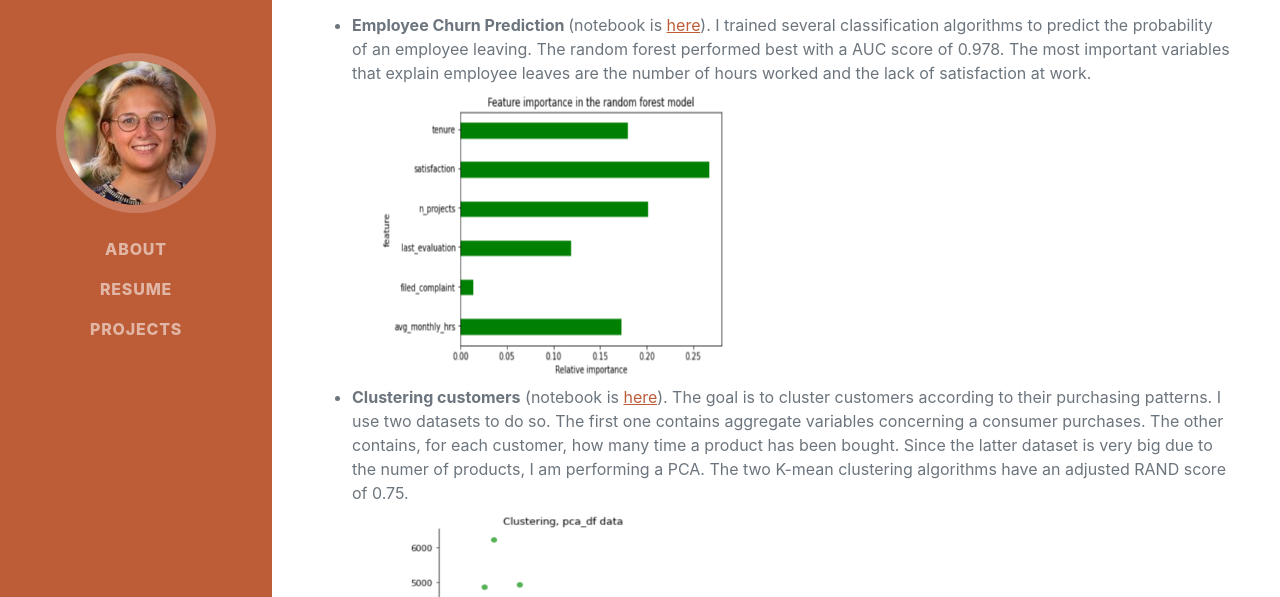
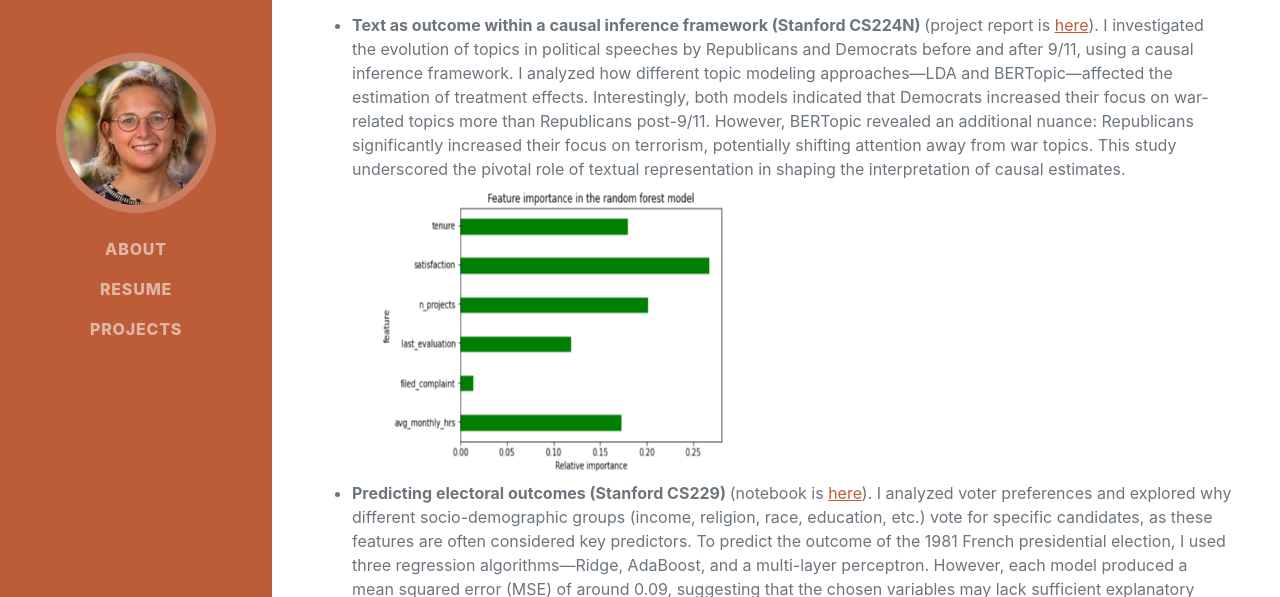
Before and after one commit to juliettecoly/juliettecoly.github.io, a plain HTML site: page projects.html in a window 1280 px wide. Shown: the part 203-800 px from the top of the page. Drawn offline with nearby package versions, Linux system fonts and the light colour scheme; a web font is replaced by a local one.

Commit message:
Change projects

```diff
--- a/projects.html
+++ b/projects.html
@@ -43,19 +43,18 @@
                     <p> This page contains Data Science projects I've completed</p>
 
                     <ul>
-                        <li> <b>Employee Churn Prediction </b> (notebook is <a href = "prediction_leave.html">here</a>).
-                            I trained several classification algorithms to predict the probability of an employee leaving.
-                            The random forest performed best with a AUC score of 0.978.
-                            The most important variables that explain employee leaves are the number of hours worked and
-                            the lack of satisfaction at work.  <br />
+                        <li> <b> Text as outcome within a causal inference framework (Stanford CS224N) </b> (project report is <a href = "CS224N_Project.pdf">here</a>).
+                            I investigated the evolution of topics in political speeches by Republicans and Democrats before and after 9/11, using a causal inference framework.
+                            I analyzed how different topic modeling approaches—LDA and BERTopic—affected the estimation of treatment effects.
+                            Interestingly, both models indicated that Democrats increased their focus on war-related topics more than Republicans post-9/11.
+                            However, BERTopic revealed an additional nuance: Republicans significantly increased their focus on terrorism, potentially shifting attention away from war topics.
+                            This study underscored the pivotal role of textual representation in shaping the interpretation of causal estimates. <br />
                             <img src="assets/img/feature_importance.png" alt="result_class" width="400" height="300" class = "center"/>
                              </li>
-                         <li> <b>Clustering customers</b> (notebook is <a href = "clustering.html">here</a>).
-                            The goal is to cluster customers according to their purchasing patterns.
-                            I use two datasets to do so. The first one contains aggregate variables concerning a consumer purchases.
-                            The other contains, for each customer, how many time a product has been bought.
-                            Since the latter dataset is very big due to the numer of products, I am performing a PCA.
-                            The two K-mean clustering algorithms have an adjusted RAND score of 0.75.  <br />
+                         <li> <b>Predicting electoral outcomes (Stanford CS229) </b> (notebook is <a href = "CS229_Project.pdf">here</a>).
+                            I analyzed voter preferences and explored why different socio-demographic groups (income, religion, race, education, etc.) vote for specific candidates, as these features are often considered key predictors.
+                            To predict the outcome of the 1981 French presidential election, I used three regression algorithms—Ridge, AdaBoost, and a multi-layer perceptron.
+                            However, each model produced a mean squared error (MSE) of around 0.09, suggesting that the chosen variables may lack sufficient explanatory power for accurate prediction in this context. <br />
                             <img src="assets/img/clustering.png" alt="result_cluster" width="400" height="300" class = "center"/>
                              </li>
 
```
Also changed, not shown: 3 other files.
